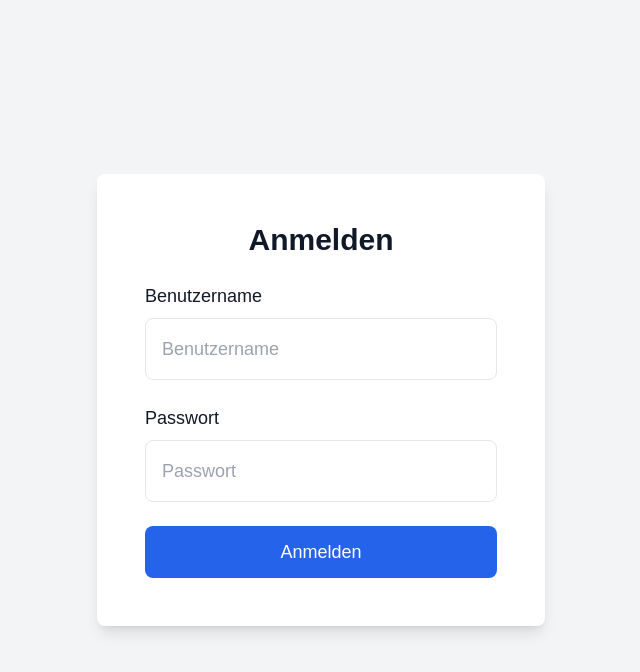
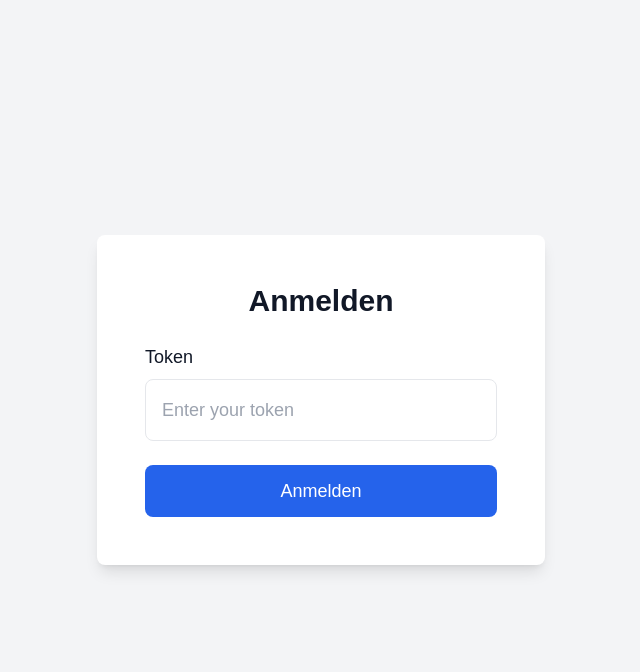
Before and after one commit to zagolaha/online-assessment, a Flask app: template templates/Anmeldung.html in a window 1280 px wide. Shown: the top 672 px of the page, without its empty margins (319-959 px from the left). Run offline with Flask 3, Linux system fonts and the light colour scheme; the template is opened without the code that fills it, so the values that code supplies are empty; some libraries are stand-ins or nearby versions.

Commit message:
Update Anmeldung.html

```diff
--- a/templates/Anmeldung.html
+++ b/templates/Anmeldung.html
@@ -26,31 +26,34 @@
         <h2 class="text-3xl font-semibold mb-6 text-center">Anmelden</h2>
         <form id="login-form" onsubmit="event.preventDefault(); handleLogin();">
             <div class="mb-6">
-                <label class="block text-lg font-medium mb-2" for="username">Benutzername</label>
-                <input class="w-full p-4 border rounded-lg text-lg" type="text" id="username" placeholder="Benutzername">
+                <label class="block text-lg font-medium mb-2" for="token">Token</label>
+                <input class="w-full p-4 border rounded-lg text-lg" type="text" id="token" placeholder="Enter your token">
             </div>
-            <div class="mb-6">
-                <label class="block text-lg font-medium mb-2" for="password">Passwort</label>
-                <input class="w-full p-4 border rounded-lg text-lg" type="password" id="password" placeholder="Passwort">
-            </div>
-            <div id="error-message" class="text-red-500 mb-6 text-center">Falscher Benutzername oder falsches Passwort.</div>
+            <div id="error-message" class="text-red-500 mb-6 text-center">Invalid token.</div>
             <button class="bg-blue-600 text-white px-6 py-3 rounded-lg w-full text-lg hover:bg-blue-700" type="submit">Anmelden</button>
         </form>
     </div>
 
     <script>
         function handleLogin() {
-            const username = document.getElementById('username').value;
-            const password = document.getElementById('password').value;
+            const token = document.getElementById('token').value;
 
-            const correctUsername = 'testuser';
-            const correctPassword = 'password123';
-
-            if (username === correctUsername && password === correctPassword) {
-                window.location.href = 'https://www.google.com';
-            } else {
-                document.getElementById('error-message').style.display = 'block';
-            }
+            fetch('/login', {
+                method: 'POST',
+                headers: {
+                    'Content-Type': 'application/json',
+                },
+                body: JSON.stringify({ token: token }),
+            })
+            .then(response => response.json())
+            .then(data => {
+                if (data.success) {
+                    localStorage.setItem('user_id', data.user_id);
+                    window.location.href = '/LandingPage';
+                } else {
+                    document.getElementById('Login unsuccessful').style.display = 'block';
+                }
+            });
         }
     </script>
 
```
